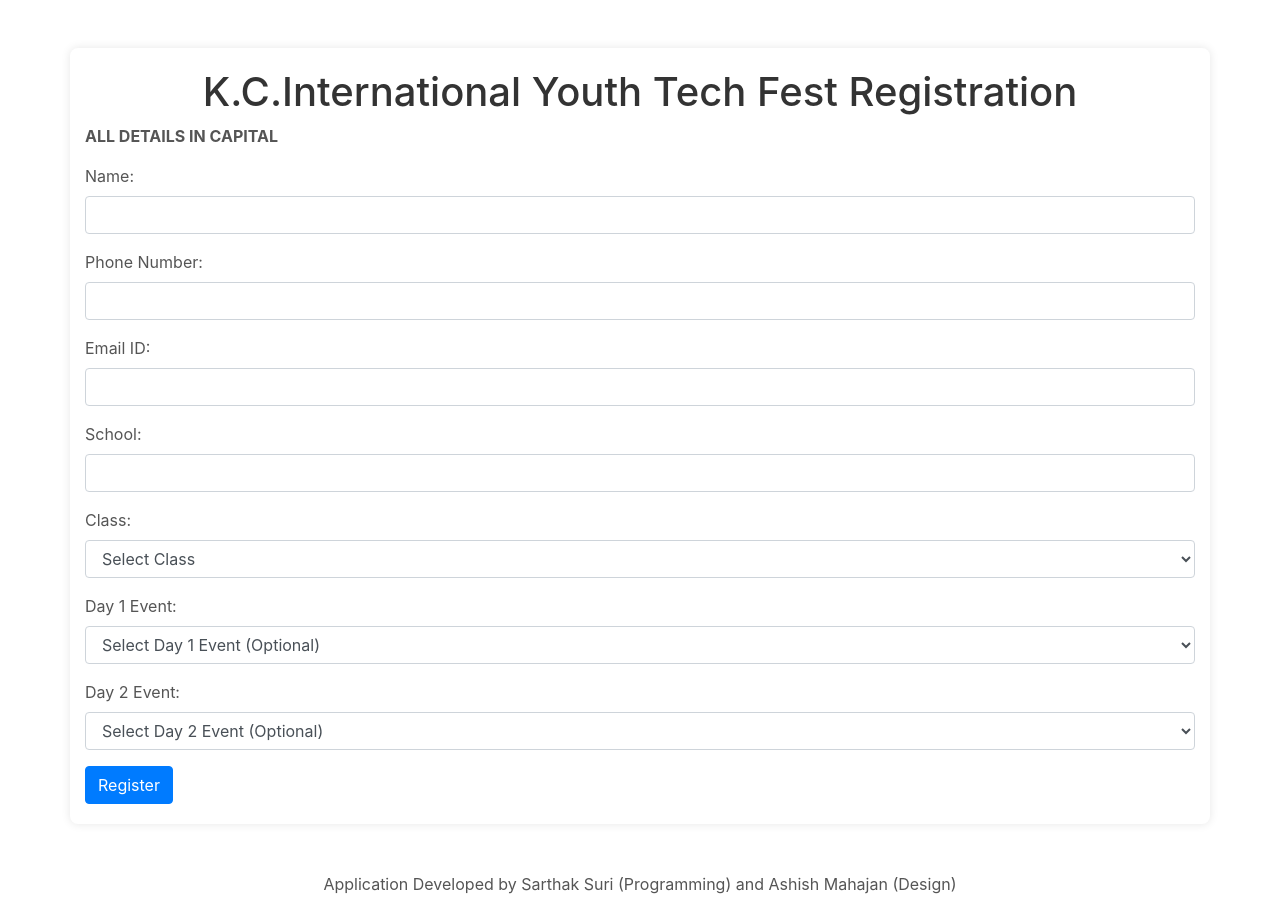
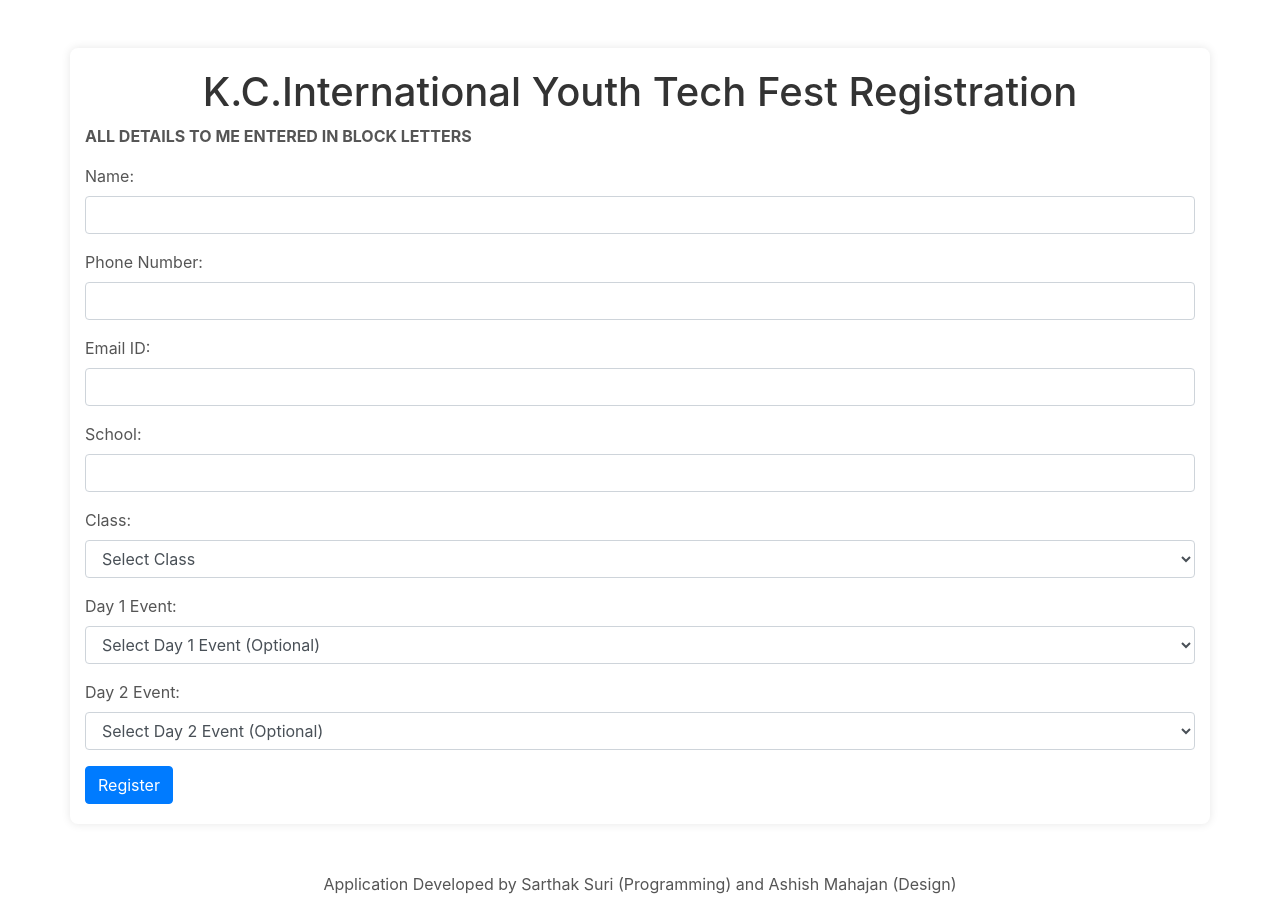
Before and after one commit to Kcites-in/KCITF-Registration, a website: page public/index.html in a window 1280 px wide. Drawn offline with nearby package versions, Linux system fonts and the light colour scheme.

Commit message:
CAPITAL TO CBLOCK LETTERS

```diff
--- a/public/index.html
+++ b/public/index.html
@@ -11,7 +11,7 @@
 <body>
   <div class="container mt-5">
     <h1 class="text-center">K.C.International Youth Tech Fest Registration</h1>
-    <p><strong>ALL DETAILS IN CAPITAL</strong> </p>
+    <p><strong>ALL DETAILS TO ME ENTERED IN BLOCK LETTERS</strong> </p>
     <form id="registrationForm">
       <div class="form-group">
         <label for="name">Name:</label>
```
